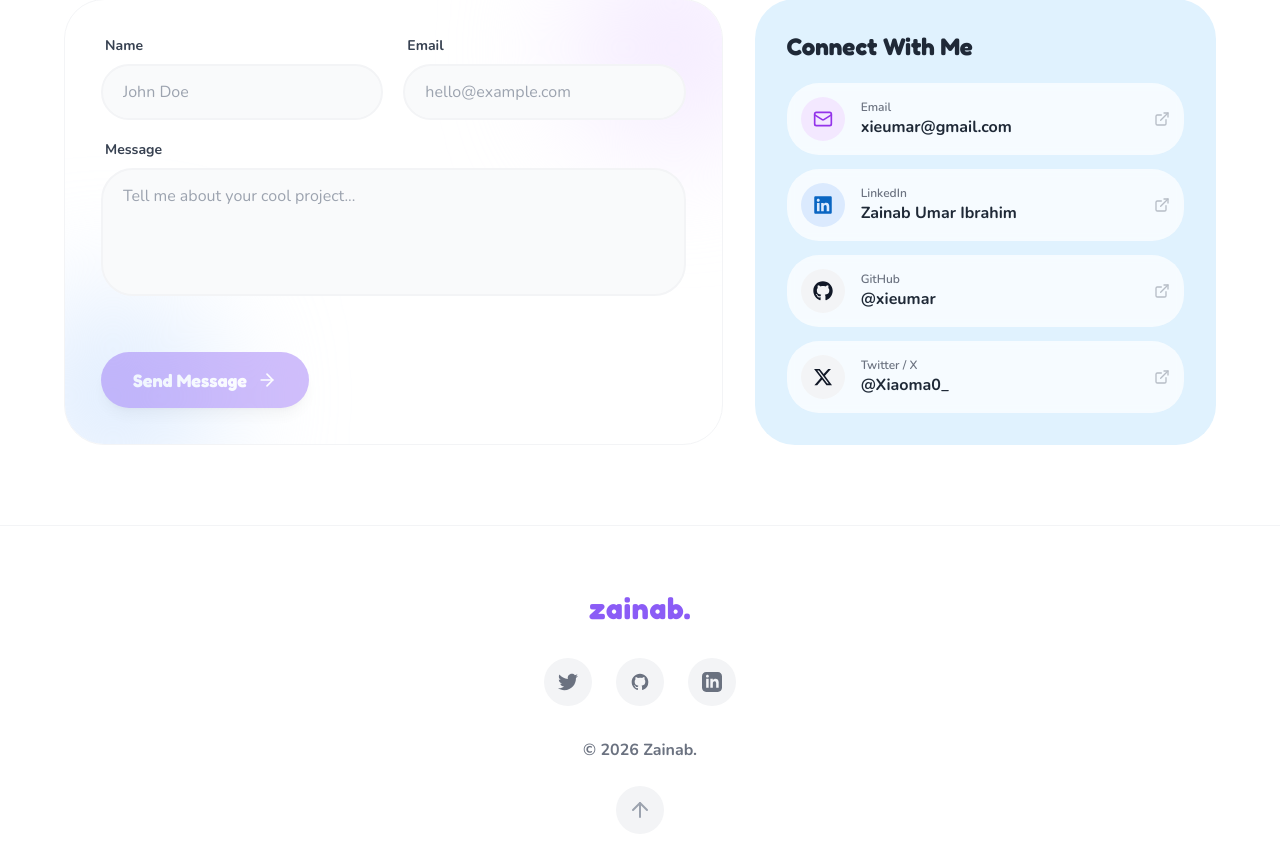
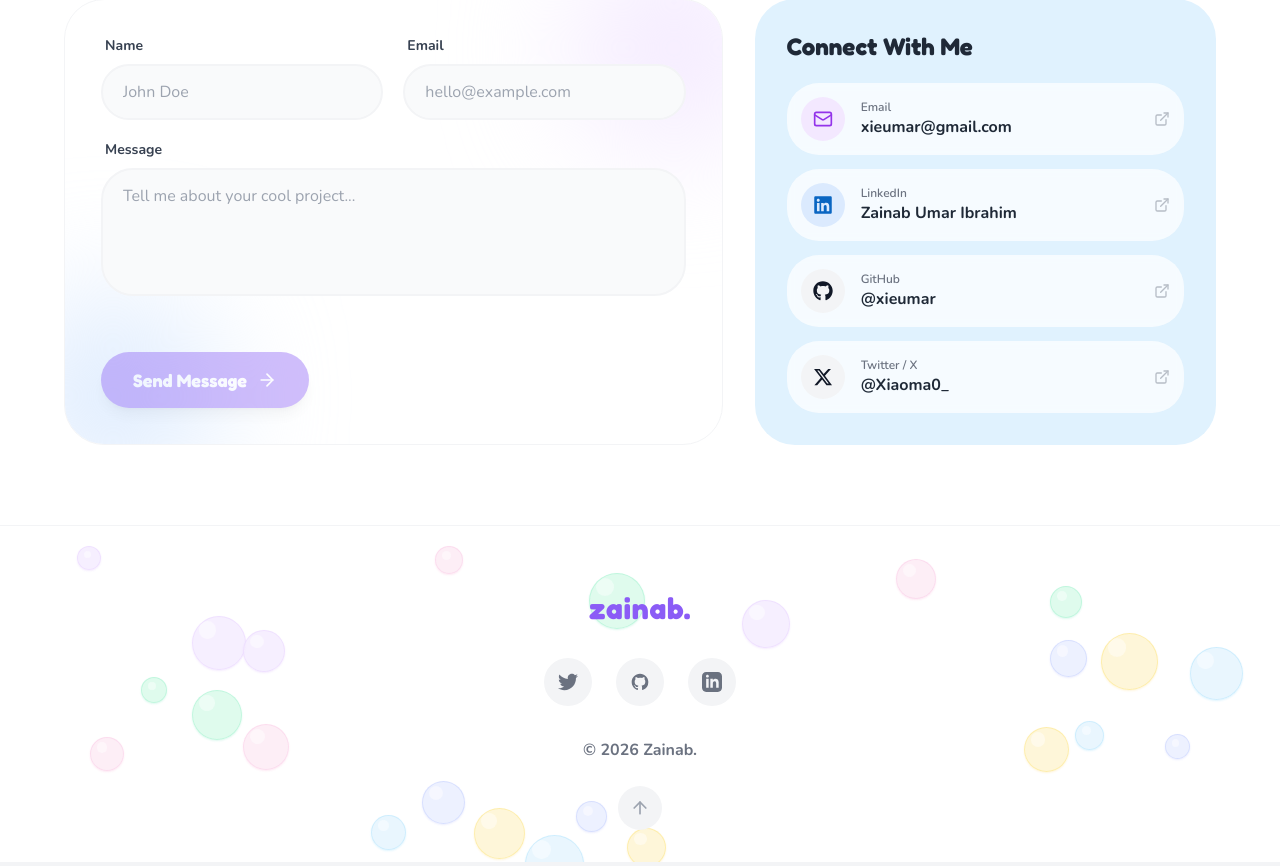
Before and after one commit to xieumar/Portfolio-2.0, a Next.js app: page / in a window 1280 px wide. Shown: the part 4671-5537 px from the top of the page. Built offline with nearby package versions, Linux system fonts and the light colour scheme.

Commit message:
feat(footer): add interactive pastel bubbles background

```diff
--- a/src/app/components/FooterSection.tsx
+++ b/src/app/components/FooterSection.tsx
@@ -1,13 +1,19 @@
-import { ArrowUp } from "lucide-react";
+'use client'
+
+import { ArrowUp } from 'lucide-react'
+import InteractiveBubbles from './InteractiveBubbles'
 
 export default function Footer() {
   const scrollToTop = () => {
-    window.scrollTo({ top: 0, behavior: 'smooth' });
-  };
+    window.scrollTo({ top: 0, behavior: 'smooth' })
+  }
 
   return (
-    <footer className="bg-white dark:bg-gray-900 pt-16 pb-8 border-t border-gray-100 dark:border-gray-800">
-      <div className="container mx-auto px-6 max-w-7xl flex flex-col items-center">
+    <footer className="relative bg-white dark:bg-gray-900 pt-16 pb-8 border-t border-gray-100 dark:border-gray-800 overflow-hidden">
+      {/* Background Interactive Pastel Bubbles */}
+      <InteractiveBubbles count={24} safeCenter={true} className="opacity-80" />
+
+      <div className="relative z-10 container mx-auto px-6 max-w-7xl flex flex-col items-center">
         <a className="font-display font-bold text-3xl text-primary tracking-wide mb-8" href="#">
           zainab.
         </a>
@@ -17,6 +23,7 @@ export default function Footer() {
             href="https://x.com/Xiaoma0_"
             target="_blank"
             rel="noopener noreferrer"
+            aria-label="Twitter Profile"
           >
             <svg aria-hidden="true" className="w-5 h-5 fill-current" viewBox="0 0 24 24">
               <path d="M24 4.557c-.883.392-1.832.656-2.828.775 1.017-.609 1.798-1.574 2.165-2.724-.951.564-2.005.974-3.127 1.195-.897-.957-2.178-1.555-3.594-1.555-3.179 0-5.515 2.966-4.797 6.045-4.091-.205-7.719-2.165-10.148-5.144-1.29 2.213-.669 5.108 1.523 6.574-.806-.026-1.566-.247-2.229-.616-.054 2.281 1.581 4.415 3.949 4.89-.693.188-1.452.232-2.224.084.626 1.956 2.444 3.379 4.6 3.419-2.07 1.623-4.678 2.348-7.29 2.04 2.179 1.397 4.768 2.212 7.548 2.212 9.142 0 14.307-7.721 13.995-14.646.962-.695 1.797-1.562 2.457-2.549z" />
@@ -27,6 +34,7 @@ export default function Footer() {
             href="https://github.com/xieumar"
             target="_blank"
             rel="noopener noreferrer"
+            aria-label="GitHub Profile"
           >
             <svg aria-hidden="true" className="w-5 h-5 fill-current" viewBox="0 0 24 24">
               <path
@@ -41,6 +49,7 @@ export default function Footer() {
             href="https://linkedin.com/in/zainab-umar-ibrahim-48929b1ba/"
             target="_blank"
             rel="noopener noreferrer"
+            aria-label="LinkedIn Profile"
           >
             <svg aria-hidden="true" className="w-5 h-5 fill-current" viewBox="0 0 24 24">
               <path d="M19 0h-14c-2.761 0-5 2.239-5 5v14c0 2.761 2.239 5 5 5h14c2.762 0 5-2.239 5-5v-14c0-2.761-2.238-5-5-5zm-11 19h-3v-11h3v11zm-1.5-12.268c-.966 0-1.75-.79-1.75-1.764s.784-1.764 1.75-1.764 1.75.79 1.75 1.764-.783 1.764-1.75 1.764zm13.5 12.268h-3v-5.604c0-3.368-4-3.113-4 0v5.604h-3v-11h3v1.765c1.396-2.586 7-2.777 7 2.476v6.759z" />
@@ -54,11 +63,12 @@ export default function Footer() {
           <button
             className="mt-4 p-3 bg-gray-100 dark:bg-gray-800 hover:bg-primary hover:text-white dark:hover:bg-primary text-gray-400 rounded-full transition-all duration-300 group"
             onClick={scrollToTop}
+            aria-label="Scroll to top"
           >
-            <ArrowUp />
+            <ArrowUp className="w-5 h-5" />
           </button>
         </div>
       </div>
     </footer>
-  );
+  )
 }
```
